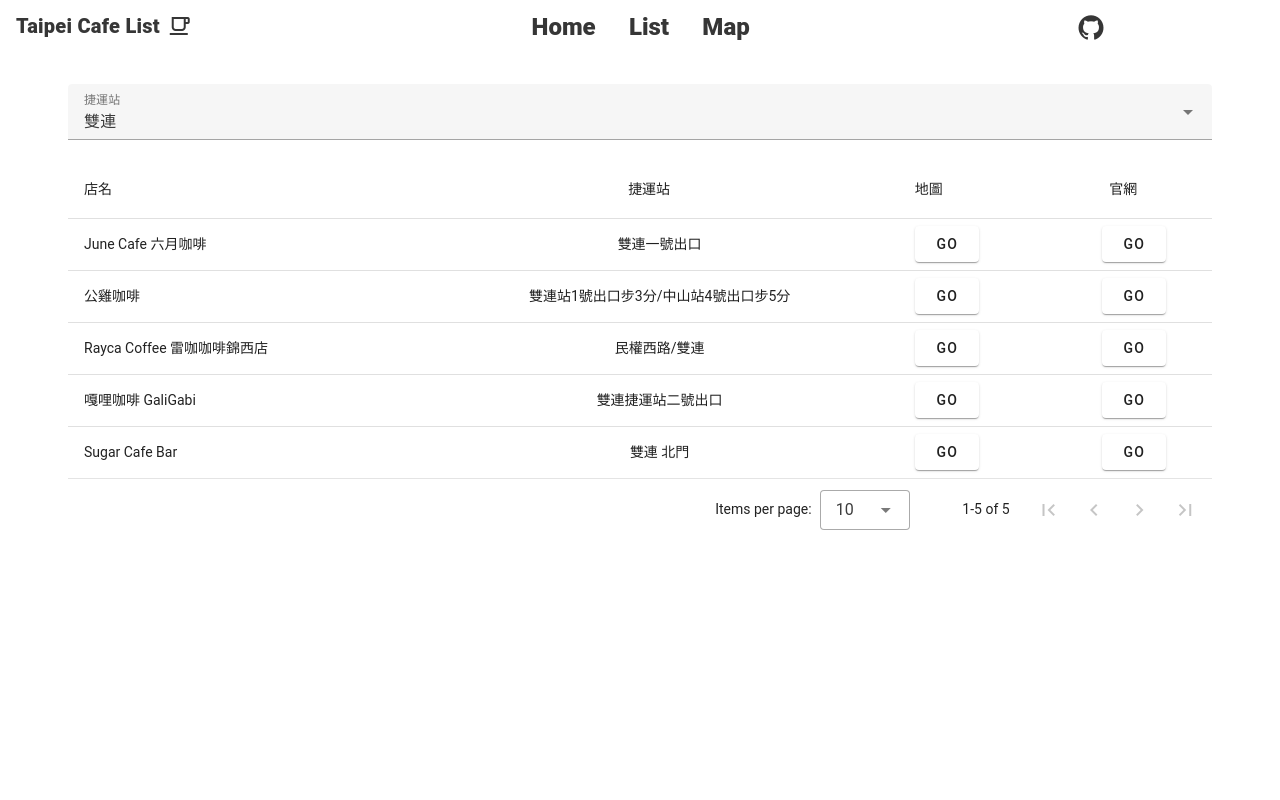
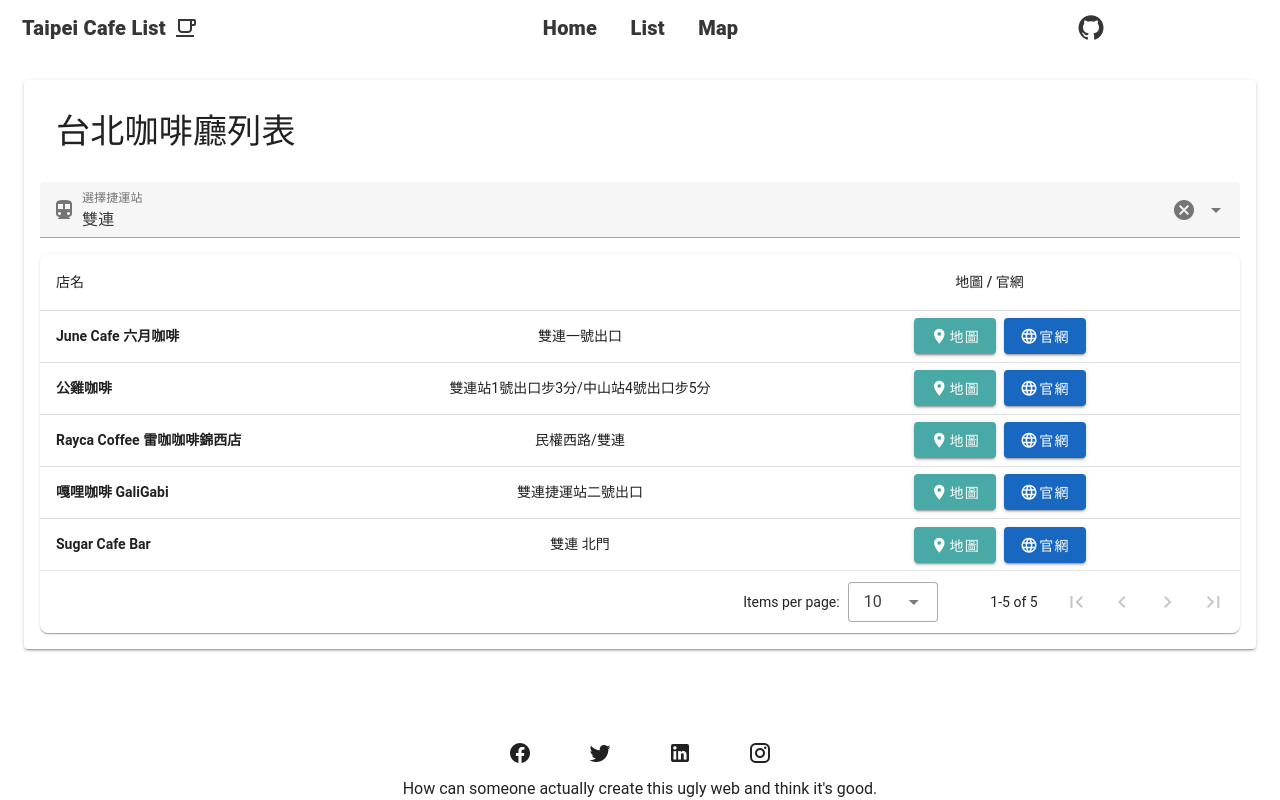
Before and after one commit to TIM56887/tmycafe.github.io, a Vue app: page /#/list in a window 1280 px wide. Shown: the top 800 px of the page. Built offline with nearby package versions, Linux system fonts and the light colour scheme.

Commit message:
feat: add list search input

```diff
--- a/package.json
+++ b/package.json
@@ -21,6 +21,7 @@
     "pinia": "^2.1.7",
     "vue": "^3.4.29",
     "vue-router": "^4.3.3",
+    "vue3-toastify": "^0.2.2",
     "vuetify": "^3.6.12"
   },
   "devDependencies": {
--- a/src/components/AppBar/index.vue
+++ b/src/components/AppBar/index.vue
@@ -12,9 +12,9 @@ const { lgAndUp } = useDisplay()
       <v-container fluid>
         <v-layout row wrap height="100%">
           <v-row>
-            <v-col cols="2" sm="2">
+            <v-col cols="2" sm="2" class="d-flex align-center justify-center">
               <router-link to="/">
-                <div class="d-flex align-center">
+                <div class="d-flex align-center justify-center">
                   <h1 v-if="lgAndUp" class="text-h6 font-weight-black h-100 me-2">
                     Taipei Cafe List
                   </h1>
@@ -23,18 +23,18 @@ const { lgAndUp } = useDisplay()
               </router-link>
             </v-col>
             <v-col cols="8" sm="8">
-              <v-row justify="center" align="center">
+              <v-row justify="center" align="center" class="text-h5">
                 <v-col cols="12" sm="8" class="text-center">
                   <v-btn to="/" :active="false">
-                    <span class="text-h5 font-weight-black">Home</span>
+                    <span class="text-h6 font-weight-black">Home</span>
                   </v-btn>
                   <v-btn>
-                    <router-link active-class="text-h5 font-weight-black" to="/list">
-                      <span class="text-h5 font-weight-black">List</span>
+                    <router-link active-class="text-h6 font-weight-black" to="/list">
+                      <span class="text-h6 font-weight-black">List</span>
                     </router-link>
                   </v-btn>
                   <v-btn to="/bigmap" :active="false">
-                    <span class="text-h5 font-weight-black">Map</span>
+                    <span class="text-h6 font-weight-black">Map</span>
                   </v-btn>
                 </v-col>
               </v-row>
--- a/src/components/LineMap.vue
+++ b/src/components/LineMap.vue
@@ -1,5 +1,5 @@
 <script setup lang="ts">
-import { useDisplay, useLayout } from 'vuetify'
+import { useDisplay } from 'vuetify'
 
 const mapData = [
   {
--- a/src/main.ts
+++ b/src/main.ts
@@ -7,6 +7,8 @@ import 'vuetify/styles'
 import { createVuetify } from 'vuetify'
 import * as components from 'vuetify/components'
 import * as directives from 'vuetify/directives'
+import Vue3Toastify, { type ToastContainerOptions } from 'vue3-toastify'
+import 'vue3-toastify/dist/index.css'
 
 import router from './router'
 import App from './App.vue'
@@ -22,5 +24,11 @@ const app = createApp(App)
 app.use(vuetify)
 app.use(createPinia())
 app.use(router)
-
+app.use(
+  Vue3Toastify,
+  {
+    autoClose: 3000,
+    // ...
+  } as ToastContainerOptions,
+)
 app.mount('#app')
--- a/src/router/index.ts
+++ b/src/router/index.ts
@@ -1,4 +1,4 @@
-import { createRouter, createWebHashHistory, createWebHistory } from 'vue-router'
+import { createRouter, createWebHashHistory } from 'vue-router'
 import Home from '@/views/home/index.vue'
 import Map from '@/views/map/index.vue'
 import BigMap from '@/views/BigMap/index.vue'
--- a/src/views/BigMap/index.vue
+++ b/src/views/BigMap/index.vue
@@ -3,7 +3,7 @@
 import L from 'leaflet'
 import 'leaflet/dist/leaflet.css'
 import { nextTick, onMounted, ref } from 'vue'
-import { useRoute, useRouter } from 'vue-router'
+import { useRouter } from 'vue-router'
 // eslint-disable-next-line
 import markerIconUrl from '@/../node_modules/leaflet/dist/images/marker-icon.png'
 // eslint-disable-next-line
--- a/src/views/list/index.vue
+++ b/src/views/list/index.vue
@@ -1,5 +1,5 @@
 <script setup lang="ts">
-import { computed, onMounted, reactive, ref } from 'vue'
+import { computed, reactive, ref } from 'vue'
 import { useRouter } from 'vue-router'
 import data from '@/data.json'
 
@@ -8,24 +8,22 @@ const headers = reactive([
     title: '店名',
     align: 'start',
     key: 'name',
+    width: '30%',
   },
   {
     title: '捷運站',
     align: 'center',
     key: 'mrt',
+    width: '30%',
   },
   {
-    title: '地圖',
-    align: 'start',
-    key: 'address',
+    title: '地圖 / 官網',
+    align: 'center',
+    key: 'actions',
+    width: '40%',
   },
-  {
-    title: '官網',
-    align: 'center',
-    key: 'url',
-  },
+] as const)
 
-] as const)
 const $router = useRouter()
 function goMap(data: any) {
   $router.push({
@@ -97,13 +95,10 @@ const mrtList = [
   '公館',
   '台電大樓',
   '古亭',
-  '中正紀念堂',
   '小南門',
   '西門',
   '北門',
-  '中山',
   '松江南京',
-  '南京復興',
   '台北小巨蛋',
   '南京三民',
   '松山',
@@ -111,13 +106,9 @@ const mrtList = [
   '景安',
   '永安市場',
   '頂溪',
-  '古亭',
-  '東門',
   '忠孝新生',
-  '松江南京',
   '行天宮',
   '中山國小',
-  '民權西路',
   '大橋頭',
   '台北橋',
   '菜寮',
@@ -143,11 +134,7 @@ const mrtList = [
   '新埔',
   '江子翠',
   '龍山寺',
-  '西門',
-  '台北車站',
   '善導寺',
-  '忠孝新生',
-  '忠孝復興',
   '忠孝敦化',
   '國父紀念館',
   '市政府',
@@ -155,22 +142,18 @@ const mrtList = [
   '後山埤',
   '昆陽',
   '南港',
-  '南港展覽館',
-  '大坪林',
   '十四張',
   '秀朗橋',
   '景平',
-  '景安',
   '中和',
   '橋和',
   '中原',
   '板新',
-  '板橋',
   '新埔民生',
-  '頭前庄',
   '幸福',
   '新北產業園區',
 ]
+
 const condition = ref('雙連')
 const coffeeList = computed(() => {
   return data.filter((item) => {
@@ -180,35 +163,60 @@ const coffeeList = computed(() => {
 </script>
 
 <template>
-  <v-container grid-list-sm>
-    <v-layout row wrap height="90vh">
-      <v-col>
-        <v-select
+  <v-container fluid class="pa-6">
+    <v-card elevation="2" class="pa-4">
+      <v-card-title class="text-h4 mb-4">台北咖啡廳列表</v-card-title>
+      <v-autocomplete
         v-model="condition"
-          label="捷運站"
+        label="選擇捷運站"
         :items="mrtList"
-        />
+        outlined
+        dense
+        clearable
+        auto-select-first
+        hide-no-data
+        hide-details
+        class="mb-4"
+      >
+        <template #prepend-inner>
+          <v-icon>mdi-subway-variant</v-icon>
+        </template>
+      </v-autocomplete>
       <v-data-table
         :headers="headers"
         :items="coffeeList"
-          items-per-page="10"
+        :items-per-page="10"
+        class="elevation-1"
       >
-          <template #item.url="{ value }">
-            <v-btn v-if="value" :href="value" target="_blank" elevation="1">
-              go
+        <template #header.mrt="{ header }">
+          <div class="w-100 bg-blue"></div>
+        </template>
+        <template #[`item.name`]="{ item }">
+          <p class="font-weight-bold">
+            {{ item.name }}
+          </p>
+        </template>
+        <template #[`item.actions`]="{ item }">
+          <v-btn color="secondary" small outlined class="mr-sm-2 mr-xs-0" @click="goMap(item)">
+            <v-icon left small>
+              mdi-map-marker
+            </v-icon>
+            地圖
           </v-btn>
-          </template>
-          <template #item.address="{ item }">
-            <v-btn elevation="1" @click="goMap(item)">
-              go
+          <v-btn v-if="item.url" color="primary" small outlined :href="item.url" target="_blank">
+            <v-icon left small>
+              mdi-web
+            </v-icon>
+            官網
           </v-btn>
         </template>
       </v-data-table>
-      </v-col>
-    </v-layout>
+    </v-card>
   </v-container>
 </template>
 
 <style scoped>
-
+.v-data-table {
+  border-radius: 8px;
+}
 </style>
--- a/src/views/map/index.vue
+++ b/src/views/map/index.vue
@@ -4,13 +4,14 @@ import L from 'leaflet'
 
 import { onMounted, ref } from 'vue'
 import { useRoute, useRouter } from 'vue-router'
-/* eslint-disable */
+import { toast } from "vue3-toastify";
+/* eslint-disable import/no-absolute-path */
 import markerIconUrl from '@/../node_modules/leaflet/dist/images/marker-icon.png'
 
 import markerIconRetinaUrl from '@/../node_modules/leaflet/dist/images/marker-icon-2x.png'
 
 import markerShadowUrl from '@/../node_modules/leaflet/dist/images/marker-shadow.png'
-/* eslint-enable */
+/* eslint-enable import/no-absolute-path */
 import Star from '@/components/Star.vue'
 
 L.Icon.Default.prototype.options.iconUrl = markerIconUrl
@@ -46,30 +47,67 @@ const seat = Math.trunc(Number(query.seat))
 const tasty = Math.trunc(Number(query.tasty))
 const cheap = Math.trunc(Number(query.cheap))
 const music = Math.trunc(Number(query.music))
+
+const copyMessage = ref('')
+
+function copyAddress() {
+  if (query.address) {
+    navigator.clipboard.writeText(query.address as string)
+      .then(() => {
+        copyMessage.value = '地址已複製到剪貼簿'
+        toast('地址已複製到剪貼簿', {
+              "theme": "colored",
+              "type": "default",
+              "pauseOnFocusLoss": false,
+              "autoClose": 1000,
+              "hideProgressBar": true,
+              "transition": "flip",
+              "dangerouslyHTMLString": true
+        })
+        setTimeout(() => {
+          copyMessage.value = ''
+        }, 3000)
+      })
+      .catch((err) => {
+        console.error('無法複製地址: ', err)
+        copyMessage.value = '無法複製地址，請手動複製'
+        setTimeout(() => {
+          copyMessage.value = ''
+        }, 3000)
+      })
+  } else {
+    copyMessage.value = '沒有可用的地址'
+    setTimeout(() => {
+      copyMessage.value = ''
+    }, 3000)
+  }
+}
 </script>
 
 <template>
-  <v-container grid-list-xl>
-    <v-layout row wrap height="90vh">
-      <v-row align="center">
-        <v-col>
-          <div ref="mapContainer" class="mapContainer">
-          <!--  -->
-          </div>
-        </v-col>
-        <v-col>
+  <v-container fluid>
+    <v-row>
+      <v-col cols="12" md="6" order="md-2">
         <iframe
           id="inlineFrameExample"
           title="Inline Frame Example"
-            width="300"
+          width="100%"
           height="200"
           :src="query.url as string"
+          class="mt-4"
         />
-
         <v-card
           :title="(query.name as string)"
-            :subtitle="query.mrt as string ? query.mrt as string : query.address as string"
         >
+          <template #subtitle>
+            <div>
+              <h2>{{ query.mrt }}</h2>
+              <div>
+                <h2 @click="copyAddress">{{ query.address }}</h2>
+                <v-btn @click="copyAddress" icon="mdi-content-copy" />
+              </div>
+            </div>
+          </template>
           <template #text>
             <h2>評分</h2>
             <div>wifi：<Star :stars="wifi" /></div>
@@ -81,13 +119,28 @@ const music = Math.trunc(Number(query.music))
           </template>
         </v-card>
       </v-col>
+      <v-col cols="12" md="6" order="md-1">
+        <div ref="mapContainer" class="mapContainer" />
+      </v-col>
     </v-row>
-    </v-layout>
   </v-container>
 </template>
 
 <style scoped>
-.mapContainer{
-    height: 80vh
+  .mapContainer {
+    height: 80vh;
+    width: 100%;
+  }
+
+  @media (max-width: 960px) {
+    .mapContainer {
+      height: 50vh;
+    }
+  }
+
+  .copy-message {
+    color: green;
+    font-size: 0.9em;
+    margin-top: 5px;
   }
 </style>
```
Also changed, not shown: 1 other file (tests, documents, lock files or other folders). Lines whose indentation alone changed are shown as unchanged.
